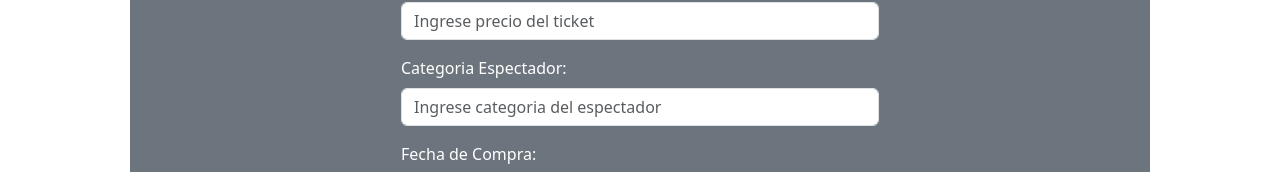
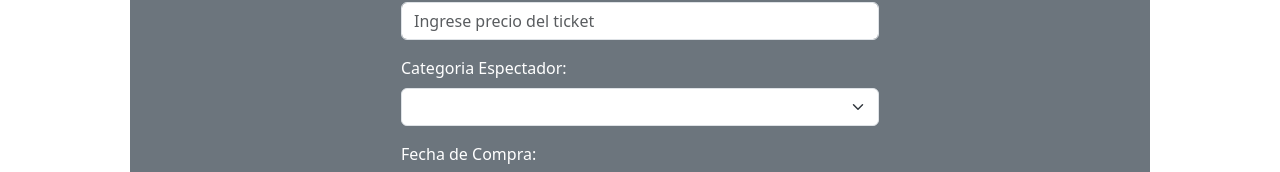
Before and after one commit to agustinamaraz/PYSW-TP5-MARAZ-AGUSTINA, an Angular app in the folder tp5-maraz-daiana-agustina-frontend/: page /ticket-form/0 in a window 1280 px wide. Shown: the part 256-428 px from the top of the page. Built offline with nearby package versions, Linux system fonts and the light colour scheme; no server answers.

Commit message:
punto3-ticket-filtrosListos

```diff
--- a/tp5-maraz-daiana-agustina-frontend/src/app/components/punto3-ticket-form/punto3-ticket-form.component.html
+++ b/tp5-maraz-daiana-agustina-frontend/src/app/components/punto3-ticket-form/punto3-ticket-form.component.html
@@ -16,9 +16,14 @@
         </div>
         <div class="mb-3">
             <label for="categoria" class="form-label">Categoria Espectador: </label>
-            <input type="text" class="form-control" id="categoria" name="categoriaEspectador" required
+            <!-- <input type="text" class="form-control" id="categoria" name="categoriaEspectador" required
                 placeholder="Ingrese categoria del espectador" [(ngModel)]="ticket.categoriaEspectador"
-                #categoria="ngModel">
+                #categoria="ngModel"> -->
+            <select class="form-select" aria-label="Default select example" id="tipo" name="categoriaEspectador"
+                [(ngModel)]="ticket.categoriaEspectador" required #categoria="ngModel">
+                <option value="extranjero">Extranjero</option>
+                <option value="local">Local</option>
+            </select>
             <!-- validacion -->
             <div *ngIf="categoria.invalid && (categoria.dirty || categoria.touched)" class="alert alert-danger">
                 <div *ngIf="categoria.errors?.['required']">
--- a/tp5-maraz-daiana-agustina-frontend/src/app/components/punto3-ticket/punto3-ticket.component.html
+++ b/tp5-maraz-daiana-agustina-frontend/src/app/components/punto3-ticket/punto3-ticket.component.html
@@ -34,12 +34,17 @@
 
     <div *ngIf="filtro==true">
         <form class="p-3 m-3 bg-success-subtle">
-            <div class="mb-3">
-                <label for="exampleInputEmail1" class="form-label">Ingresar Categoria Espectador:</label>
-                <input type="text" class="form-control" id="exampleInputEmail1" aria-describedby="emailHelp"
-                    name="categoriaEspectador" [(ngModel)]="categoriaEspectador">
+            <div class="mb-3 text-center d-flex justify-content-center">
+                <label for="exampleInputEmail1" class="form-label m-3 fw-bold">Seleccione Categoria Espectador:</label>
+                <!-- <input type="text" class="form-control" id="exampleInputEmail1" aria-describedby="emailHelp"
+                    name="categoriaEspectador" [(ngModel)]="categoriaEspectador"> -->
+                <select class="form-select w-50" aria-label="Default select example" id="tipo" name="categoriaEspectador" [(ngModel)]="categoriaEspectador">
+                    <option value="extranjero">Extranjero</option>
+                    <option value="local">Local</option>
+                </select>
             </div>
-            <button type="submit" class="btn btn-primary" (click)="obtenerTicketsPorCategoria()">Filtrar</button>
+
+            <button type="submit" class="btn btn-success w-100" (click)="obtenerTicketsPorCategoria()">Filtrar</button>
         </form>
 
         <div *ngIf="ticketsPorCategoria.length==0 && click==true">
```
